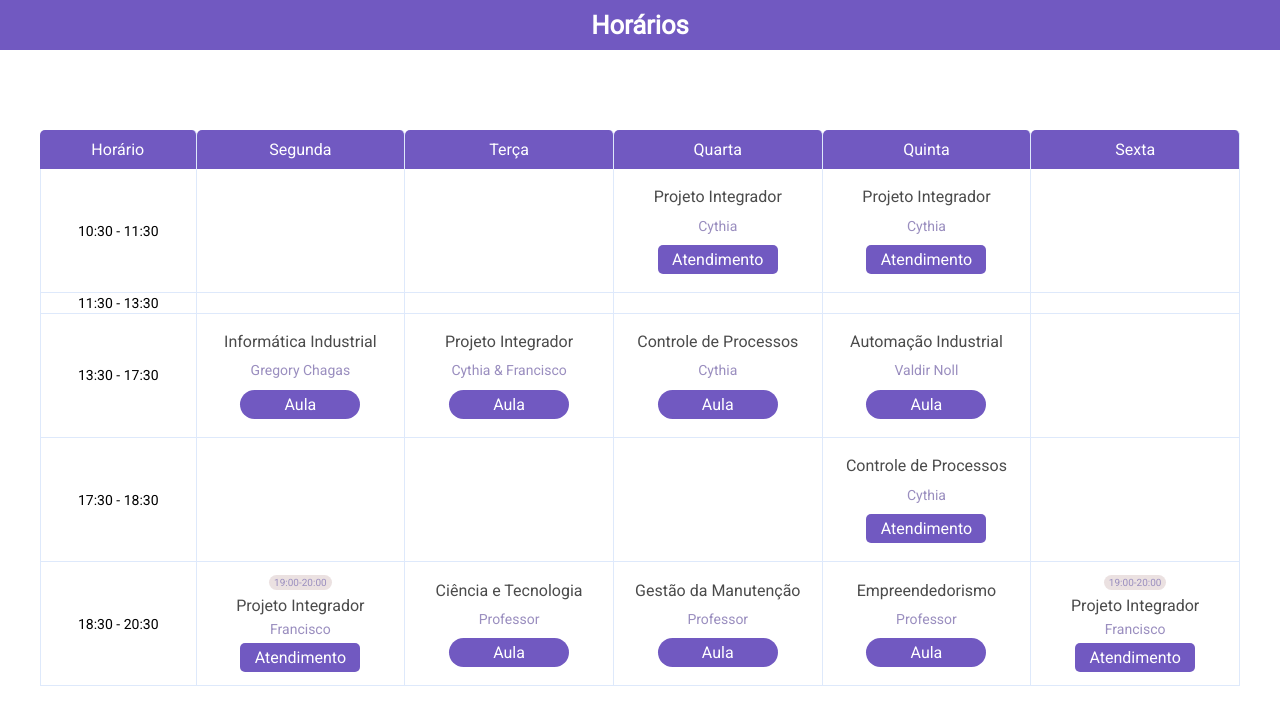
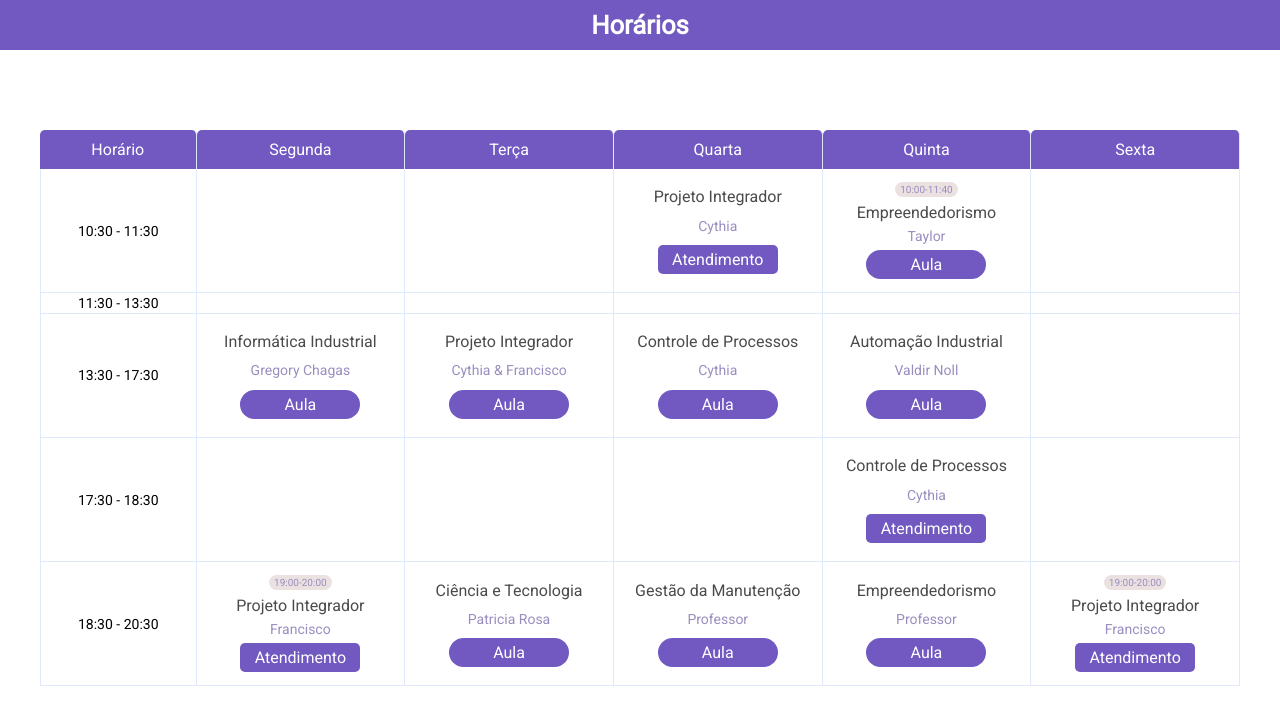
Before and after one commit to evertonvargas/schedule, a React (Create React App) app: page / in a window 1280 px wide. Shown: the top 724 px of the page. Built offline with nearby package versions, Linux system fonts and the light colour scheme.

Commit message:
add aula taylor e patricia

```diff
--- a/src/pages/table/Phone.jsx
+++ b/src/pages/table/Phone.jsx
@@ -56,7 +56,7 @@ export function Phone() {
         </div>
 
         <div class="hora13 hourBorder">
-          <p>10:30 - 11:30</p>
+          <p>10:00 - 11:40</p>
         </div>
         <div class="hora23 hourBorder">
           <p>11:30 - 12:30</p>
@@ -110,9 +110,9 @@ export function Phone() {
         <div class="tuesdayhora5 card aula borderClass">
           <Class
             subject="Ciência e Tecnologia"
-            teacher="Professor"
+            teacher="Patricia Rosa"
             topic="Aula"
-            link="https://conferenciaweb.rnp.br/webconf/elieser-donizete-spereta"
+            link="https://conferenciaweb.rnp.br/webconf/patricia-rosa-3"
           />
         </div>
 
@@ -144,12 +144,13 @@ export function Phone() {
         />
         </div>
 
-        <div class="thhora1 borderClass card atendimento">
+        <div class="thhora1 borderClass card aula">
+        <p className="hourA">10:00-11:40</p>
         <Class
-          subject="Projeto Integrador"
-          teacher="Cythia"
-          topic="Atendimento"
-          link="https://meet.google.com/kgp-nvmq-eqw"
+          subject="Empreendedorismo"
+          teacher="Taylor"
+          topic="Aula"
+          link="https://meet.google.com/bec-zmvv-tiv"
         />
         </div>
         <div class="thhora2 borderClass"></div>
```
